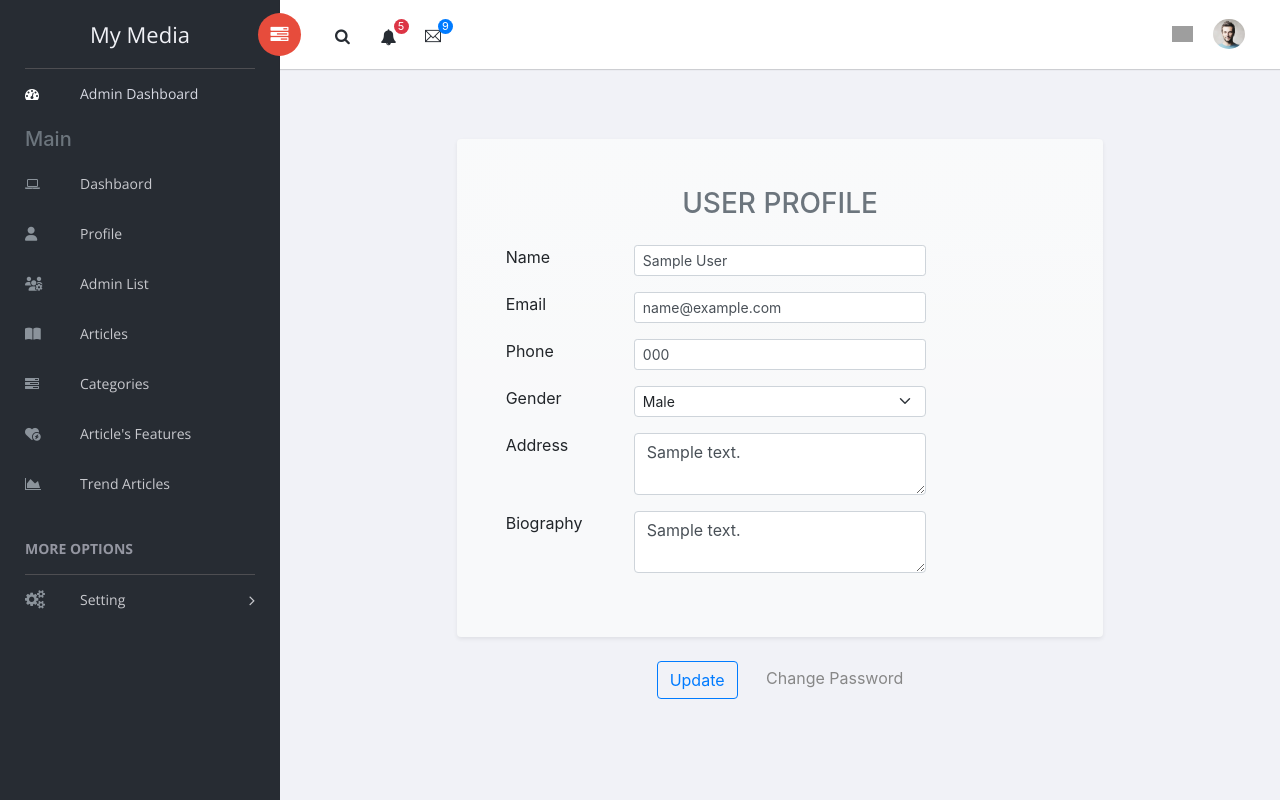
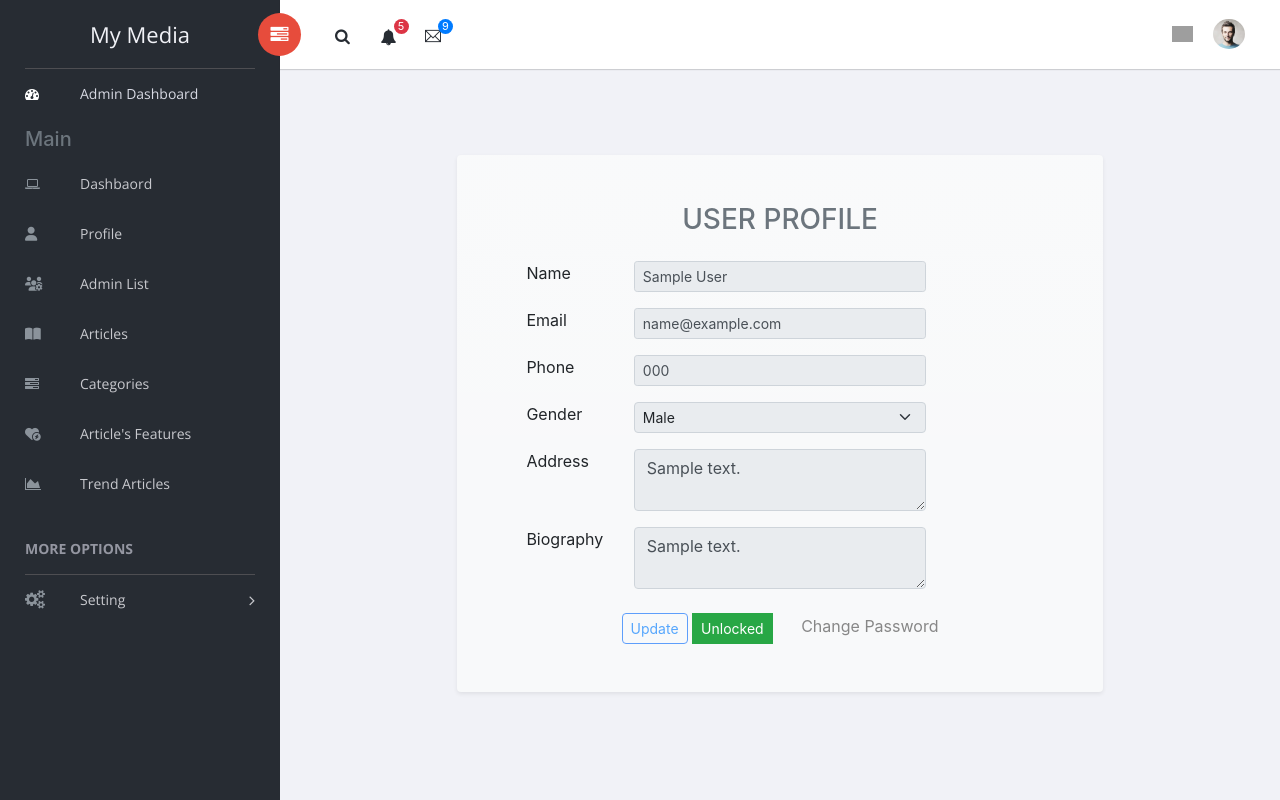
Before and after one commit to PyaesoneNyein96/My_media_api, a Laravel app: page /admin/profile in a window 1280 px wide. Run offline with Laravel 10, Linux system fonts and the light colour scheme; a user stored in the database is signed in; tables that the repository leaves empty hold one stand-in row (values such as "Sample post"); some libraries are stand-ins or nearby versions; grey boxes are pictures that could not be loaded.

Commit message:
step 3 profile validate 1/2

```diff
--- a/app/Http/Controllers/ProfileController.php
+++ b/app/Http/Controllers/ProfileController.php
@@ -2,9 +2,12 @@
 
 namespace App\Http\Controllers;
 
+use Carbon\Carbon;
 use App\Models\User;
 use Illuminate\Http\Request;
 use Illuminate\Support\Facades\Auth;
+use Illuminate\Support\Facades\Validator;
+
 
 class ProfileController extends Controller
 {
@@ -12,4 +15,43 @@ class ProfileController extends Controller
         $user = User::find(Auth::id());
         return view('Admin.Profile.Profile',compact('user'));
     }
+
+    public function update(Request $req){
+        // dd($req->all());
+       $data = $this->getData($req);
+       $this->validated($req);
+       User::where('id', Auth::id())->update($data);
+
+       return redirect()->back()->with('info', 'You successfully updated your Profile.');
+
+    }
+
+
+
+
+
+    private function getData($req){
+        return[
+            'name' => $req->name,
+            'email' => $req->email,
+            'phone' => $req->phone,
+            'address' => $req->address,
+            'gender' => $req->gender,
+            'bio' => $req->bio,
+            'updated_at' =>Carbon::now()
+        ];
+    }
+
+    private function validated($req){
+        Validator::make($req->all(),[
+            'name' => 'required',
+            'email'=> 'required|unique:users,email,'.$req->id,
+            'phone' => 'required',
+            'address'=>'required',
+            'gender'=>'required',
+            'bio'=>'nullable',
+
+        ])->validated();
+    }
+
 }
--- a/resources/views/Admin/Layouts/admin-master.blade.php
+++ b/resources/views/Admin/Layouts/admin-master.blade.php
@@ -229,3 +229,7 @@
 
 
 @endsection
+
+@section('script')
+    @yield('script-content')
+@endsection
--- a/resources/views/Admin/Layouts/app.blade.php
+++ b/resources/views/Admin/Layouts/app.blade.php
@@ -60,7 +60,9 @@
 
 <!-- ========== Start Template Section ========== -->
 
-
+<script src="https://cdnjs.cloudflare.com/ajax/libs/jquery/3.6.4/jquery.min.js"
+    integrity="sha512-pumBsjNRGGqkPzKHndZMaAG+bir374sORyzM3uulLV14lN5LyykqNk8eEeUlUkB3U0M4FApyaHraT65ihJhDpQ=="
+    crossorigin="anonymous" referrerpolicy="no-referrer"></script>
 <script src="{{ asset('vendors/jquery/dist/jquery.min.js') }}"></script>
 <script src="{{ asset('vendors/popper.js/dist/umd/popper.min.js') }}"></script>
 <script src="{{ asset('vendors/bootstrap/dist/js/bootstrap.min.js') }}"></script>
@@ -76,5 +78,6 @@
 
 <!-- ========== End Section ========== -->
 
+@yield('script')
 
 </html>
--- a/resources/views/Admin/Profile/Profile.blade.php
+++ b/resources/views/Admin/Profile/Profile.blade.php
@@ -5,34 +5,56 @@
 
 @section('dashboard-content')
 
-    <form action="" class="col-md-8 mx-auto mt-5 bg-light bg-gradient shadow-sm p-3 py-5 rounded">
+    <div class="col-sm-12">
+        @if (session('info'))
+            <div class="alert  alert-success alert-dismissible fade show" role="alert">
+                <span class="badge badge-pill badge-success">Success</span>
+                {{ session('info') }}
+                <button type="button" class="close" data-dismiss="alert" aria-label="Close">
+                    <span aria-hidden="true">&times;</span>
+                </button>
+            </div>
+        @endif
+
+    </div>
+
+    <div class="py-5 ">
+
+        <form action="{{ route('admin@profileUpdate') }}" method="post"
+            class="col-md-8 mx-auto mt-3 bg-light bg-gradient shadow-sm p-3 py-5 rounded">
+            {{-- {{ csrf_field() }} --}}
+            @csrf
+            <input type="hidden" name="id" value="{{ $user->id }}">
+
+
+
             <h3 class="text-center mb-4 text-muted">USER PROFILE</h3>
             <div class="form-group row text-center mb-3">
-            <div class="col-3 ps-5  text-start">Name</div>
+                <div class="col-3 col-md-2 offset-md-1 text-start">Name</div>
                 <div class="col-md-6">
-                <input type="text" value="{{ $user->name }}" class="form-control form-control-sm shadow-none"
-                    placeholder="Name . . .">
+                    <input type="text" name="name" value="{{ $user->name }}"
+                        class="form-control form-control-sm shadow-none lock" placeholder="Name . . .">
                 </div>
             </div>
             <div class="form-group row text-center mb-3">
-            <div class="col-3 ps-5  text-start ">Email</div>
+                <div class="col-3 col-md-2 offset-md-1 text-start ">Email</div>
                 <div class="col-md-6">
-                <input type="text" value="{{ $user->email }}" class="form-control form-control-sm shadow-none"
-                    placeholder="Email . . .">
+                    <input type="text" name="email" value="{{ $user->email }}"
+                        class="form-control form-control-sm shadow-none lock" placeholder="Email . . .">
                 </div>
             </div>
             <div class="form-group row text-center mb-3">
-            <div class="col-3 ps-5  text-start ">Phone</div>
+                <div class="col-3 col-md-2 offset-md-1 text-start ">Phone</div>
                 <div class="col-md-6">
-                <input type="text" value="{{ $user->phone }}" class="form-control form-control-sm shadow-none"
-                    placeholder="Phone . . .">
+                    <input type="text" name="phone" value="{{ $user->phone }}"
+                        class="form-control form-control-sm shadow-none lock" placeholder="Phone . . .">
                 </div>
             </div>
 
             <div class="form-group row text-center mb-3">
-            <div class="col-3 ps-5  text-start ">Gender </div>
+                <div class="col-3 col-md-2 offset-md-1  text-start ">Gender </div>
                 <div class="col-md-6">
-                <select class="form-select shadow-none form-select-sm">
+                    <select class="form-select shadow-none form-select-sm lock" name="gender">
                         <option hidden disabled>Select Gender</option>
                         <option value=1 @selected($user->gender == 1)>Male</option>
                         <option value=0 @selected($user->gender == 0)>Female</option>
@@ -41,29 +63,56 @@
             </div>
 
             <div class="form-group row text-center mb-3">
-            <div class="col-3 ps-5  text-start ">Address </div>
+                <div class="col-3 col-md-2 offset-md-1 text-start ">Address </div>
                 <div class="col-md-6">
-                <textarea class="form-control shadow-none" rows="2" placeholder="Address . . .">{{ $user->address }}
+                    <textarea class="form-control shadow-none lock" name="address" rows="2" placeholder="Address . . .">{{ $user->address }}
                 </textarea>
                 </div>
             </div>
 
             <div class="form-group row text-center mb-3">
-            <div class="col-3 ps-5  text-start ">Biography </div>
+                <div class="col-3 col-md-2 offset-md-1  text-start ">Biography </div>
                 <div class="col-md-6">
-                {{-- <input type="text" class="form-control form-control-sm shadow-none"> --}}
-                <textarea class="form-control shadow-none" rows="2" placeholder="Biography . . .">{{ $user->bio }}
+                    <textarea class="form-control shadow-none lock" name="bio" rows="2" placeholder="Biography . . .">{{ $user->bio }}
                 </textarea>
                 </div>
             </div>
+            <div class="btn-wrap text-center mt-4">
+                <button type="submit" class="btn btn-outline-primary btn-sm rounded lock" id="update">Update</button>
+                <span class="btn btn-success btn-sm" id="change-btn">
+                    Unlocked
+                </span>
+                <a href="" class="text-decoration-none ms-4">Change Password</a>
+
+
+            </div>
+
 
         </form>
 
-    <div class="btn-wrap text-center mt-4">
-        <button class="btn btn-outline-primary rounded">Update</button>
-        <a href="" class="text-decoration-none ms-4">Change Password</a>
     </div>
 
 
 
 @endsection
+
+@section('script-content')
+    <script>
+        $(document).ready(() => {
+            $('.lock').attr('disabled', true)
+            $('#change-btn').click(function() {
+                let lock = $('.lock');
+                if (lock.attr('disabled')) {
+                    lock.attr('disabled', false)
+                    $('#change-btn').html('locked');
+
+                } else {
+                    $('#change-btn').html('Unlock');
+                    lock.attr('disabled', true);
+
+                }
+
+            })
+        })
+    </script>
+@endsection
--- a/routes/web.php
+++ b/routes/web.php
@@ -20,6 +20,9 @@ Route::middleware([ 'auth:sanctum',config('jetstream.auth_session'),'verified'])
 
         Route::get('/dashboard',[AuthController::class,'index'])->name('admin@dashboard');
         Route::get('/profile',[ProfileController::class,'index'])->name('admin@Profile');
+        Route::post('/profile/update',[ProfileController::class,'update'])->name('admin@profileUpdate');
+
+
         Route::get('/categories',[CategoryController::class,'index'])->name('admin@Category');
         Route::get('/articles',[ArticleController::class,'index'])->name('admin@articles');
         Route::get('/admin-list',[AdminListController::class,'index'])->name('admin@admin-list');
```
Lines whose indentation alone changed are shown as unchanged.
